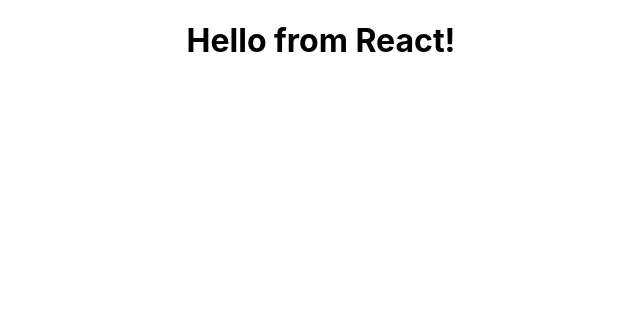
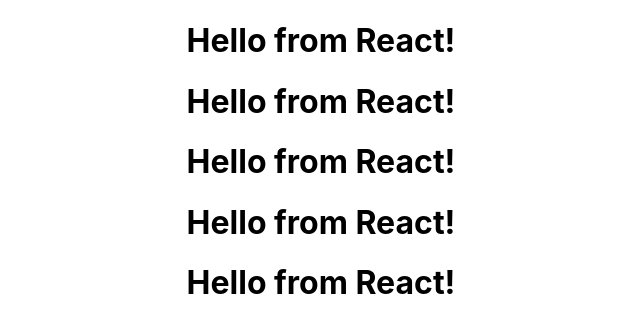
Before and after one commit to conor-timmis/First-React-App, a React (Create React App) app in the folder my-app/: page / in a window 1280 px wide. Shown: the top 332 px of the page, without its empty margins (319-959 px from the left). Built offline with nearby package versions, Linux system fonts and the light colour scheme.

Commit message:
Duplicate Stateless Function in App

```diff
--- a/my-app/src/App.js
+++ b/my-app/src/App.js
@@ -6,6 +6,10 @@
   return (
     <div className="App">
       <FunctionalGreeting />
+      <FunctionalGreeting />
+      <FunctionalGreeting />
+      <FunctionalGreeting />
+      <FunctionalGreeting />
       </div>
   );
 }
```
